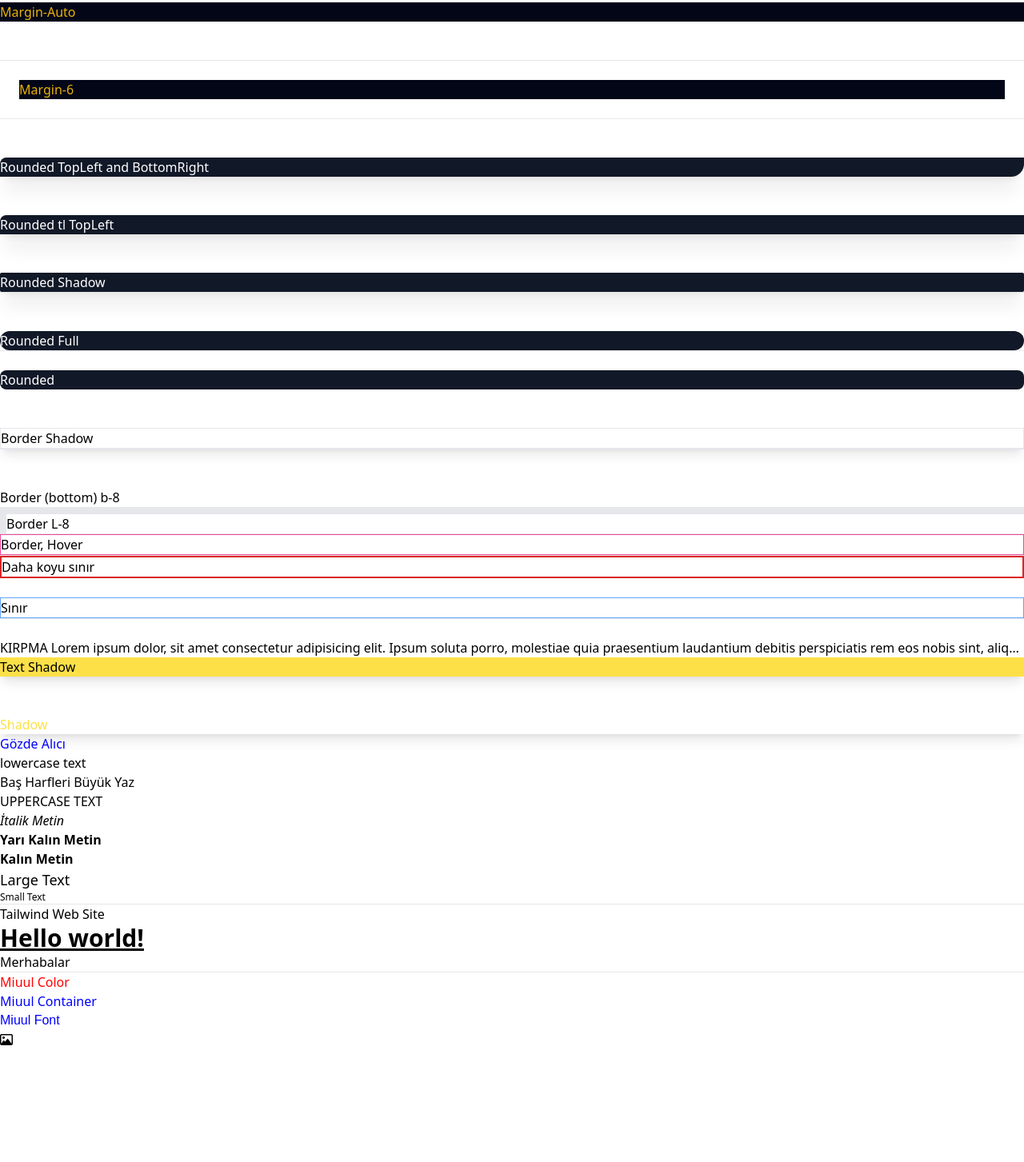
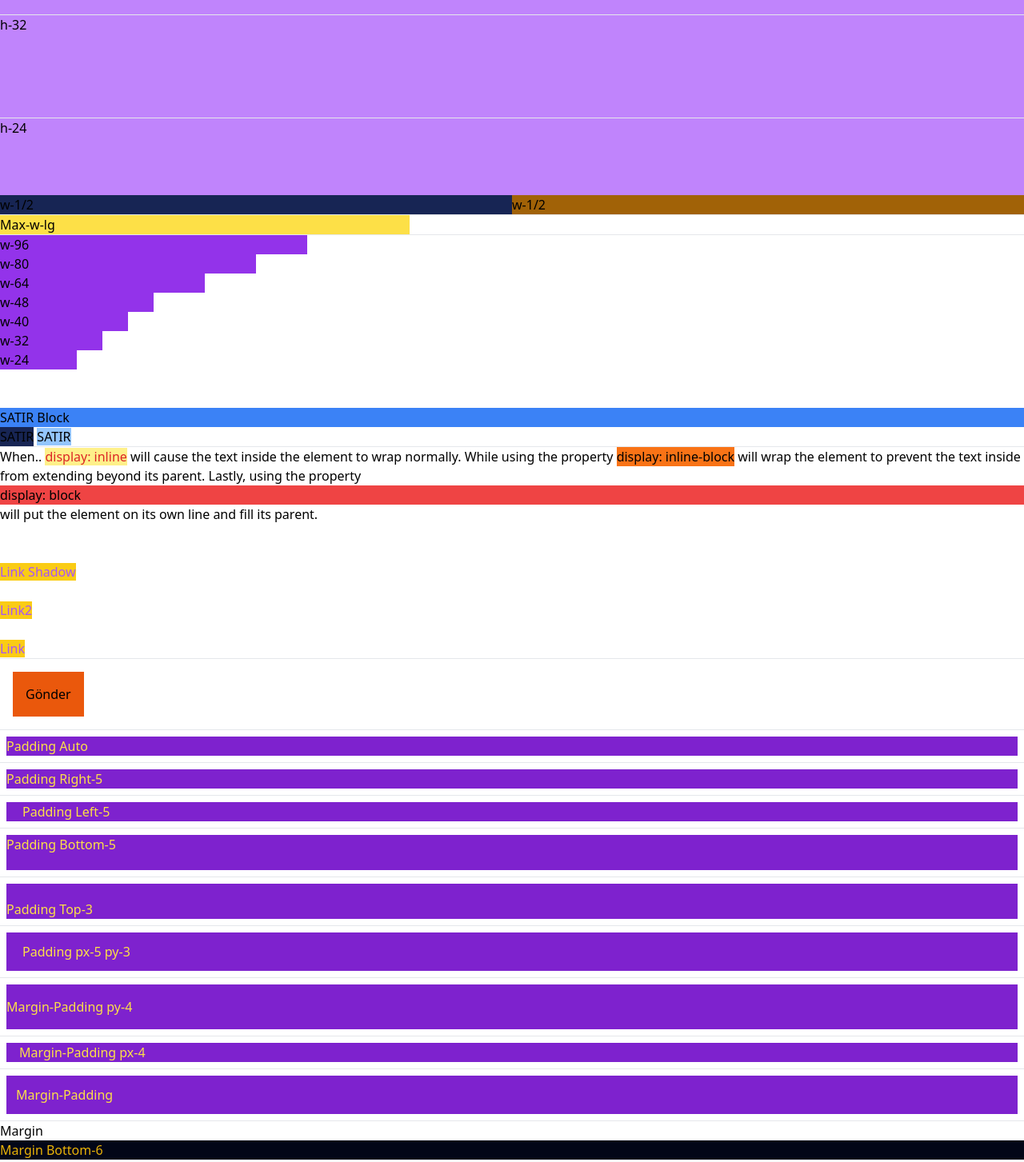
Before and after one commit to Gozdealc/Desktop, a website: page Tailwind/src/index.html in a window 1280 px wide. Shown: the part 191-1644 px from the top of the page at 80% size. Before the commit the page ends 1503 px from the top, so only its background shows below. Drawn offline with Linux system fonts and the light colour scheme; a web font is replaced by a local one.

Commit message:
Display,Height,Link

```diff
--- a/Tailwind/src/index.html
+++ b/Tailwind/src/index.html
@@ -25,7 +25,89 @@
 
 
 <body>
+<!-- HEIGHT -->
+<br>
+<div class="max-h-24 bg-yellow-400">Max Height 24</div>
+<hr>
+<div class="h-40 bg-purple-400">h-40</div>
+<hr>
+<div class="h-32 bg-purple-400">h-32</div>
+<hr>
+<div class="h-24 bg-purple-400">h-24</div>
+
+<!-- WIDTH -->
+
+<div class="flex ...">
+  <div class="w-1/2 bg-blue-950 ">w-1/2</div>
+  <div class="w-1/2 bg-yellow-700">w-1/2</div>
+</div>
+<hr>
+<div class="max-w-lg  bg-yellow-300">Max-w-lg</div>
+<hr>
+<div class="w-96  bg-purple-600">w-96</div>
+<div class="w-80  bg-purple-600">w-80</div>
+<div class="w-64  bg-purple-600">w-64</div>
+<div class="w-48  bg-purple-600">w-48</div>
+<div class="w-40  bg-purple-600">w-40</div>
+<div class="w-32  bg-purple-600">w-32</div>
+<div class="w-24  bg-purple-600">w-24</div>
+
+<!-- DISPLAY -->
+
+<span class="bg-yellow-400 block sm:hidden">Block Satır Sm-Hidden</span>
+
+<br><br>
+<span class="bg-blue-500 block">SATIR Block</span>
+<span class="bg-blue-950 inline-block">SATIR</span>
+<span class="bg-blue-300 inline">SATIR</span>
+
+<hr>
+  <div>
+    When..
+    <span class="inline bg-yellow-200 text-red-600">display: inline</span>
+    will cause the text inside the element to wrap normally.
+
+    While using the property <span class="inline-block bg-orange-500">display: inline-block</span>
+    will wrap the element to prevent the text inside from extending beyond its parent.
+
+    Lastly, using the property <span class="block bg-red-500">display: block</span>
+    will put the element on its own line and fill its parent.
+  </div>
+
+  <!-- LINK -->
+
+  <br><br>
+<a href="#" class="text-purple-500 bg-yellow-400 hover:underline hover:shadow-xl">Link Shadow</a>
+  <br><br>
+<a href="#" class="text-purple-500 bg-yellow-400 hover:underline hover:text-black">Link2</a>
+  <br><br>
+<a href="#" class="text-purple-500 bg-yellow-400 hover:underline">Link</a>
+
+  <!-- PADDING -->
+
+<hr>
+  <button class="p-4 m-4 hover:p-6 bg-orange-600">Gönder</button>
+<hr>
+  <div class="px-auto py-auto m-2 bg-purple-700 text-yellow-300">Padding Auto</div>
+<hr>
+  <div class="pr-5 m-2 bg-purple-700 text-yellow-300">Padding Right-5</div>
+<hr>
+  <div class="pl-5 m-2 bg-purple-700 text-yellow-300">Padding Left-5</div>
+<hr>
+  <div class="pb-5 m-2 bg-purple-700 text-yellow-300">Padding Bottom-5</div>
+<hr>
+  <div class="pt-5 m-2 bg-purple-700 text-yellow-300">Padding Top-3</div>
+<hr>
+  <div class="px-5 py-3 m-2 bg-purple-700 text-yellow-300">Padding px-5 py-3</div>
+<hr>
+  <div class="py-4 m-2 bg-purple-700 text-yellow-300">Margin-Padding py-4</div>
+<hr>
+  <div class="px-4 m-2 bg-purple-700 text-yellow-300">Margin-Padding px-4</div>
+<hr>
+  <div class="p-3 m-2 bg-purple-700 text-yellow-300">Margin-Padding</div>
+<hr>
   <!-- MARGIN -->
+
   <p>Margin</p>
   <div class="mb-6 bg-slate-950 text-yellow-500">Margin Bottom-6</div>
   <hr>
@@ -38,7 +120,9 @@
   <hr>
   <div class="m-6 bg-slate-950 text-yellow-500">Margin-6</div>
   <hr>
+
   <!-- ROUNDED -->
+
   <br><br>
   <div class="rounded-tl-lg rounded-br-2xl shadow-xl bg-gray-900 text-white">Rounded TopLeft and BottomRight</div>
   <br><br>
@@ -53,6 +137,7 @@
   <div class="rounded-lg bg-gray-900 text-white">Rounded</div>
 
   <!-- BORDER -->
+
   <br><br>
   <div class="border shadow-lg hover:border-red-600">Border Shadow</div>
   <hr>
@@ -74,6 +159,7 @@
   <br>
 
   <!-- TEXT -->
+
   <p class="truncate">KIRPMA Lorem ipsum dolor, sit amet consectetur adipisicing elit. Ipsum soluta porro, molestiae quia praesentium laudantium debitis perspiciatis rem eos nobis sint, aliquid ab rerum laboriosam illo explicabo non odit ut?
   Perspiciatis possimus cum vero quos blanditiis ducimus soluta numquam recusandae incidunt id. Cupiditate sint delectus obcaecati est architecto eveniet tempore quae vero? Quis, quam provident nesciunt quasi eligendi sunt! Assumenda.
   Debitis autem assumenda perferendis explicabo, suscipit nobis amet magnam nostrum, eaque laborum voluptate ipsum deleniti porro nulla accusamus hic officiis provident, minima officia ducimus eius facilis aliquam cumque. Explicabo, ipsum.
@@ -105,5 +191,6 @@
   <p class="text-miuul-blue container font-miuul">Miuul Font</p>
 
   <i class="fa-regular fa-image"></i>
+
 </body>
 </html>
```
Also changed, not shown: Tailwind/src/output.css.
